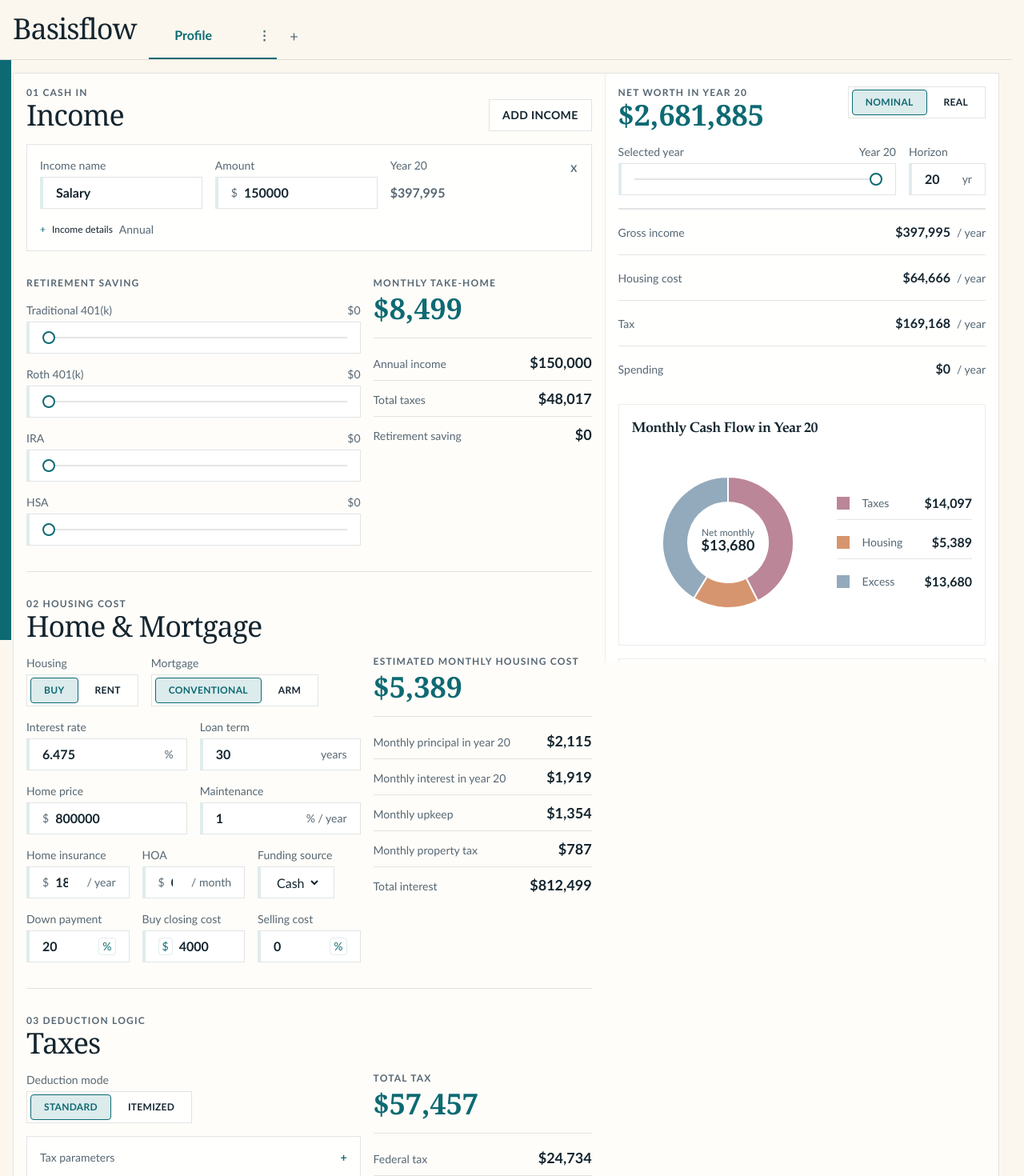
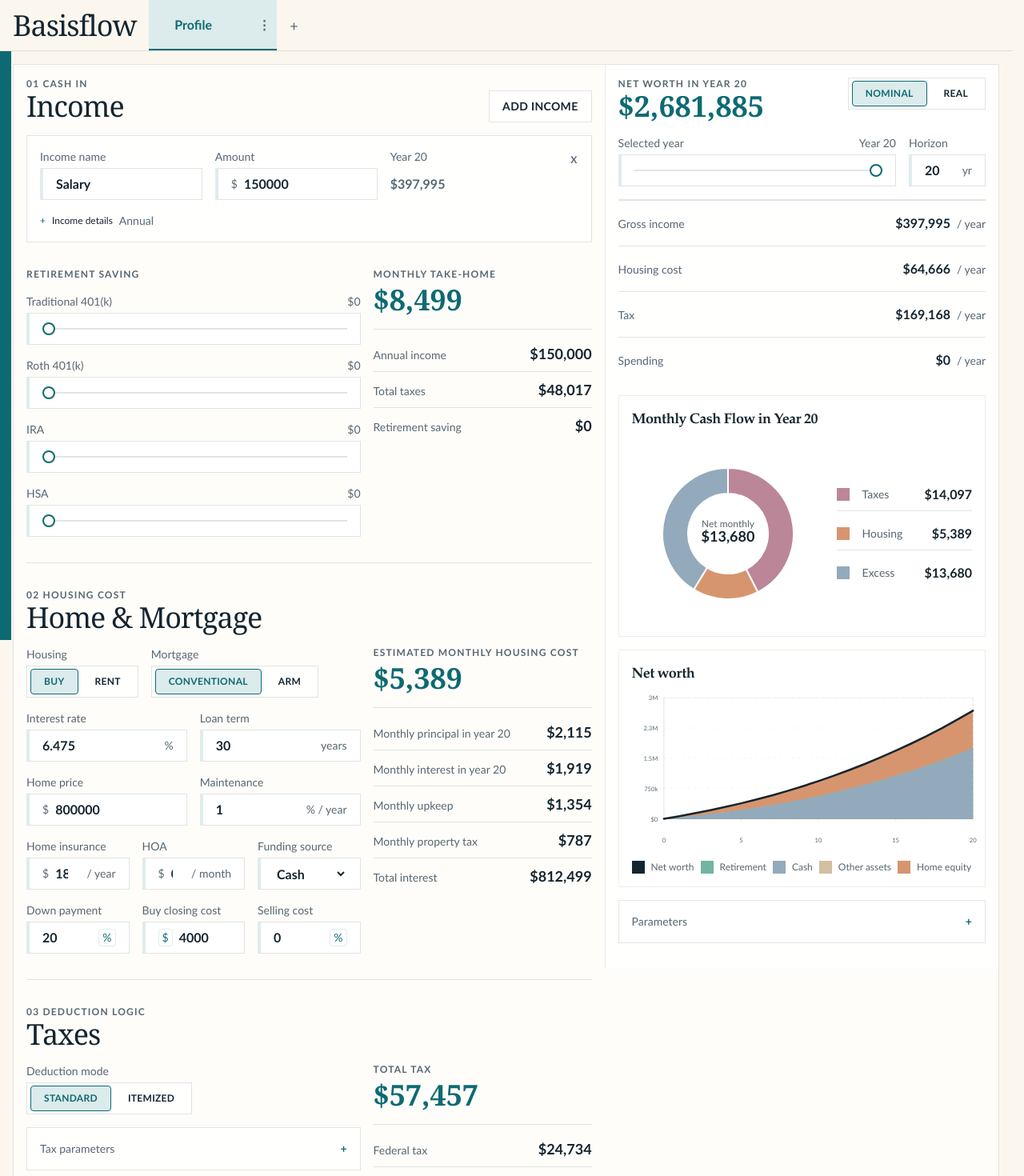
Before and after one commit to exilium-com/basisflow, a React (Vite) app: page /workspace in a window 1280 px wide. Shown: the top 1470 px of the page at 80% size. Built offline with nearby package versions, Linux system fonts and the light colour scheme.

Commit message:
simplify css

```diff
--- a/src/components/Field.tsx
+++ b/src/components/Field.tsx
@@ -232,17 +232,19 @@ export function SelectField({
   label,
   htmlFor,
   invalid = false,
+  className,
   labelClassName,
   frameClassName,
+  inputClassName,
   children,
   ...inputProps
 }: SelectFieldProps) {
   const inputId = useInputId(htmlFor);
 
   return (
-    <Field label={label} htmlFor={inputId} labelClassName={labelClassName}>
+    <Field label={label} htmlFor={inputId} className={className} labelClassName={labelClassName}>
       <InputFrame invalid={invalid} className={frameClassName}>
-        <select id={inputId} className="w-full font-semibold" {...inputProps}>
+        <select id={inputId} className={clsx("w-full font-semibold", inputClassName)} {...inputProps}>
           {children}
         </select>
       </InputFrame>
@@ -254,6 +256,7 @@ export function CheckboxField({
   label,
   htmlFor,
   invalid = false,
+  className,
   labelClassName,
   frameClassName,
   inputClassName,
@@ -262,7 +265,7 @@ export function CheckboxField({
   const inputId = useInputId(htmlFor);
 
   return (
-    <Field labelClassName={labelClassName} reserveLabelSpace>
+    <Field className={className} labelClassName={labelClassName} reserveLabelSpace>
       <InputFrame invalid={invalid} className={clsx("justify-start px-2", frameClassName)}>
         <label
           className={clsx("flex w-full items-center gap-2 text-base font-semibold", labelClassName)}
@@ -284,6 +287,7 @@ export function CheckboxField({
 export function TextAreaField({
   label,
   htmlFor,
+  className,
   labelClassName,
   inputClassName,
   ...props
@@ -291,7 +295,7 @@ export function TextAreaField({
   const inputId = useInputId(htmlFor);
 
   return (
-    <Field label={label} htmlFor={inputId} labelClassName={labelClassName}>
+    <Field label={label} htmlFor={inputId} className={className} labelClassName={labelClassName}>
       <textarea
         id={inputId}
         className={clsx(
--- a/src/components/InlineRenameControl.tsx
+++ b/src/components/InlineRenameControl.tsx
@@ -53,7 +53,7 @@ export function InlineRenameControl({ value, onCancel, onCommit }: InlineRenameC
         }}
       />
       <button
-        className="flex items-center justify-center px-2 text-base font-bold text-(--teal) focus-visible:outline-none"
+        className="px-2 text-base font-bold text-(--teal) focus-visible:outline-none"
         type="submit"
         aria-label="Save name"
       >
--- a/src/components/ProfileTabs.tsx
+++ b/src/components/ProfileTabs.tsx
@@ -106,7 +106,7 @@ export function ProfileTabs({
   return (
     <div
       ref={containerRef}
-      className="relative flex min-w-0 flex-1 items-stretch"
+      className="relative flex min-w-0 flex-1"
       onBlur={(event) => {
         if (!event.currentTarget.contains(event.relatedTarget)) {
           closeMenu();
@@ -115,8 +115,7 @@ export function ProfileTabs({
     >
       <nav
         ref={tabListRef}
-        className="hide-scrollbar flex min-w-0 flex-1 items-stretch overflow-x-auto overflow-y-visible
-          whitespace-nowrap"
+        className="hide-scrollbar flex min-w-0 flex-1 overflow-x-auto overflow-y-visible whitespace-nowrap"
         aria-label="Profiles"
       >
         {!activeProfileName ? (
@@ -142,8 +141,7 @@ export function ProfileTabs({
                 profileTabRefs.current[profile] = element;
               }}
               className={clsx(
-                `relative flex min-w-40 shrink-0 items-center border-b-2 border-transparent bg-transparent transition
-                duration-150`,
+                "relative flex min-w-40 shrink-0 items-center border-b-2 border-transparent transition",
                 index > 0 && "border-l border-(--line)",
                 active
                   ? "border-b-(--teal) bg-(--teal-tint) shadow-sm"
@@ -199,7 +197,7 @@ export function ProfileTabs({
         })}
         <button
           className="sticky right-0 z-20 shrink-0 bg-(--paper) px-4 text-lg text-(--ink-soft) transition
-            hover:bg-(--paper) hover:text-(--ink) focus-visible:outline-none"
+            hover:text-(--ink) focus-visible:outline-none"
           type="button"
           aria-label="Create profile"
           onClick={onCreateProfile}
--- a/src/components/RowItem.tsx
+++ b/src/components/RowItem.tsx
@@ -46,8 +46,7 @@ export function RowItem({
     >
       {onRemove ? (
         <button
-          className="absolute top-4 right-4 z-10 border-0 bg-transparent p-0 transition hover:text-(--ink)
-            focus-visible:outline-none"
+          className="absolute top-4 right-4 border-0 bg-transparent p-0 hover:text-(--ink) focus-visible:outline-none"
           type="button"
           aria-label="remove"
           onClick={onRemove}
--- a/src/components/SegmentedToggle.tsx
+++ b/src/components/SegmentedToggle.tsx
@@ -2,17 +2,15 @@ import React from "react";
 import clsx from "clsx";
 import { buttonTextClass, labelTextClass } from "../lib/text";
 
-const labelClassName = labelTextClass;
 const toggleClassNameBySize = {
   default: "inline-flex h-10 items-center gap-1 border border-(--line) bg-(--white-soft) p-1",
   compact: "inline-flex h-8 items-center gap-1 border border-(--line) bg-(--white-soft) p-1",
 };
 const segmentClassNameBySize = {
-  default:
-    `h-8 rounded-sm border border-transparent bg-transparent px-4 ${buttonTextClass} text-(--ink) transition hover:bg-(--teal-soft) focus-visible:outline-none`,
-  compact:
-    `h-6 rounded-sm border border-transparent bg-transparent px-3 ${buttonTextClass} text-(--ink) transition hover:bg-(--teal-soft) focus-visible:outline-none`,
+  default: `h-8 rounded-sm border bg-transparent px-4 ${buttonTextClass} focus-visible:outline-none`,
+  compact: `h-6 rounded-sm border bg-transparent px-3 ${buttonTextClass} focus-visible:outline-none`,
 };
+const inactiveSegmentClassName = "border-transparent text-(--ink) hover:bg-(--teal-soft)";
 const activeSegmentClassName = "!border-(--teal) !bg-(--teal-tint) !text-(--teal)";
 
 type SegmentedToggleOption<T extends string> = {
@@ -43,12 +41,15 @@ export function SegmentedToggle<T extends string>({
 }: SegmentedToggleProps<T>) {
   return (
     <div className="grid justify-items-start gap-1">
-      {label ? <div className={labelClassName}>{label}</div> : null}
+      {label ? <div className={labelTextClass}>{label}</div> : null}
       <div className={clsx(toggleClassNameBySize[size], className)} role="group" aria-label={ariaLabel}>
         {options.map((option: SegmentedToggleOption<T>) => (
           <button
             key={option.value}
-            className={clsx(segmentClassNameBySize[size], value === option.value && activeSegmentClassName)}
+            className={clsx(
+              segmentClassNameBySize[size],
+              value === option.value ? activeSegmentClassName : inactiveSegmentClassName,
+            )}
             type="button"
             aria-pressed={value === option.value}
             disabled={disabled}
--- a/src/components/WorkspaceLayout.tsx
+++ b/src/components/WorkspaceLayout.tsx
@@ -7,11 +7,10 @@ type WorkspaceLayoutProps = {
 
 export function WorkspaceLayout({ summary, children }: WorkspaceLayoutProps) {
   return (
-    <section className="flex min-w-0 flex-1 flex-col lg:grid lg:grid-cols-5">
+    <section className="min-w-0 lg:grid lg:grid-cols-5">
       <aside
-        className="sticky top-16 z-20 order-first max-h-[calc(100vh-4rem)] w-full min-w-0 overflow-y-auto bg-(--white)
-          px-4 pb-4 lg:order-last lg:col-span-2 lg:h-[calc(100vh-4rem)] lg:border-l lg:border-(--line-soft)
-          lg:bg-(--white-soft) lg:pb-8"
+        className="min-w-0 bg-(--white) px-4 pb-4 lg:sticky lg:top-16 lg:order-last lg:col-span-2 lg:self-start
+          lg:border-l lg:border-(--line-soft) lg:bg-(--white-soft) lg:pb-8"
       >
         {summary}
       </aside>
--- a/src/components/workspace/AssetsSection.tsx
+++ b/src/components/workspace/AssetsSection.tsx
@@ -42,7 +42,7 @@ export function AssetsSection({
       title="Assets"
       summary="Balance Sheet"
       actions={
-        <ActionButton className="w-full justify-center sm:w-auto" onClick={onAddAssetBucket}>
+        <ActionButton className="w-full sm:w-auto" onClick={onAddAssetBucket}>
           Add asset
         </ActionButton>
       }
--- a/src/components/workspace/ExpensesSection.tsx
+++ b/src/components/workspace/ExpensesSection.tsx
@@ -42,7 +42,7 @@ export function ExpensesSection({
       title="Expenses"
       summary="Cash Out"
       actions={
-        <ActionButton className="w-full justify-center sm:w-auto" onClick={onAddExpense}>
+        <ActionButton className="w-full sm:w-auto" onClick={onAddExpense}>
           Add expense
         </ActionButton>
       }
--- a/src/components/workspace/WorkspaceMetricSplit.tsx
+++ b/src/components/workspace/WorkspaceMetricSplit.tsx
@@ -10,7 +10,7 @@ export function WorkspaceMetricSplit({ metrics, children }: WorkspaceMetricSplit
   return (
     <div className="grid gap-4 lg:grid-cols-5">
       <div className="order-2 grid gap-4 self-start lg:order-1 lg:col-span-3">{children}</div>
-      <div className="order-1 self-stretch lg:order-2 lg:col-span-2">
+      <div className="order-1 lg:order-2 lg:col-span-2">
         <div className="lg:sticky lg:top-20">
           <MetricGrid {...metrics} />
         </div>
--- a/src/components/workspace/WorkspaceSummaryPanel.tsx
+++ b/src/components/workspace/WorkspaceSummaryPanel.tsx
@@ -186,7 +186,7 @@ export function WorkspaceSummaryPanel({
 
   return (
     <div>
-      <div className="grid gap-4 bg-(--white) py-4 lg:sticky lg:top-0 lg:z-10 lg:border-b lg:border-(--line)">
+      <div className="grid gap-4 bg-(--white) py-4 lg:border-b lg:border-(--line)">
         <div className="flex items-start justify-between gap-4">
           <div className="min-w-0">
             <div className={smallCapsTextClass}>
@@ -239,7 +239,7 @@ export function WorkspaceSummaryPanel({
         <div className="lg:hidden">
           <button
             type="button"
-            className={`action-button w-full justify-center ${buttonTextClass}`}
+            className={`action-button w-full ${buttonTextClass}`}
             onClick={() => setMobileSummaryOpen((open) => !open)}
           >
             {mobileSummaryOpen ? "Hide Summary" : "Show Summary"}
--- a/src/pages/WorkspaceProfileShell.tsx
+++ b/src/pages/WorkspaceProfileShell.tsx
@@ -59,9 +59,9 @@ export function WorkspaceProfileShell() {
 
   return (
     <div className="mx-auto mb-8 flex min-h-screen w-full max-w-screen-2xl flex-col px-4">
-      <header className="sticky top-0 z-40 -mx-4 mb-4 border-b border-(--line) bg-(--paper) px-4 pt-4">
-        <div className="flex min-w-0 items-stretch gap-4">
-          <Link to="/" className="flex shrink-0 items-start pb-4 no-underline">
+      <header className="sticky top-0 z-40 -mx-4 mb-4 h-16 border-b border-(--line) bg-(--paper) px-4">
+        <div className="flex h-full min-w-0 gap-4">
+          <Link to="/" className="flex shrink-0 items-center no-underline">
             <h1 className="font-serif text-3xl text-(--ink) sm:text-4xl">Basisflow</h1>
           </Link>
           <ProfileTabs
```
Also changed, not shown: src/components/AddMenu.tsx (+2 -5 lines).
